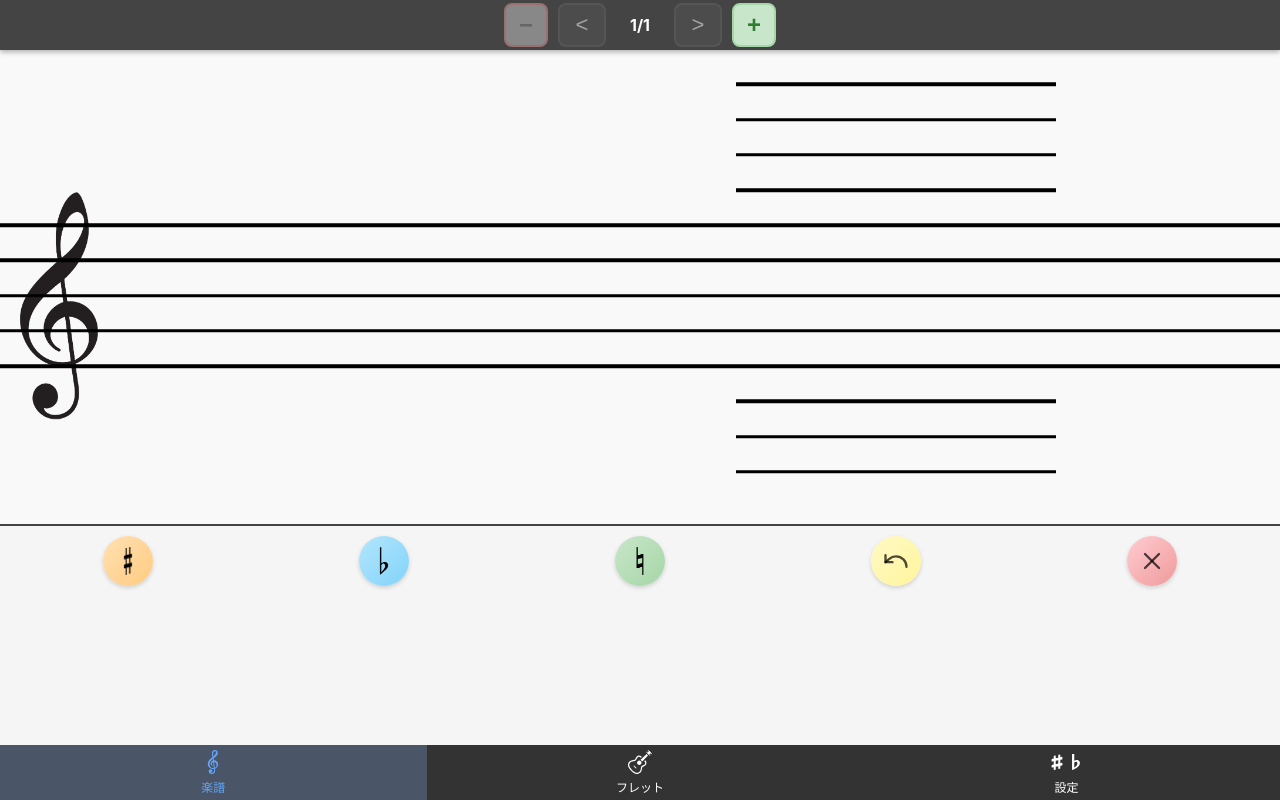
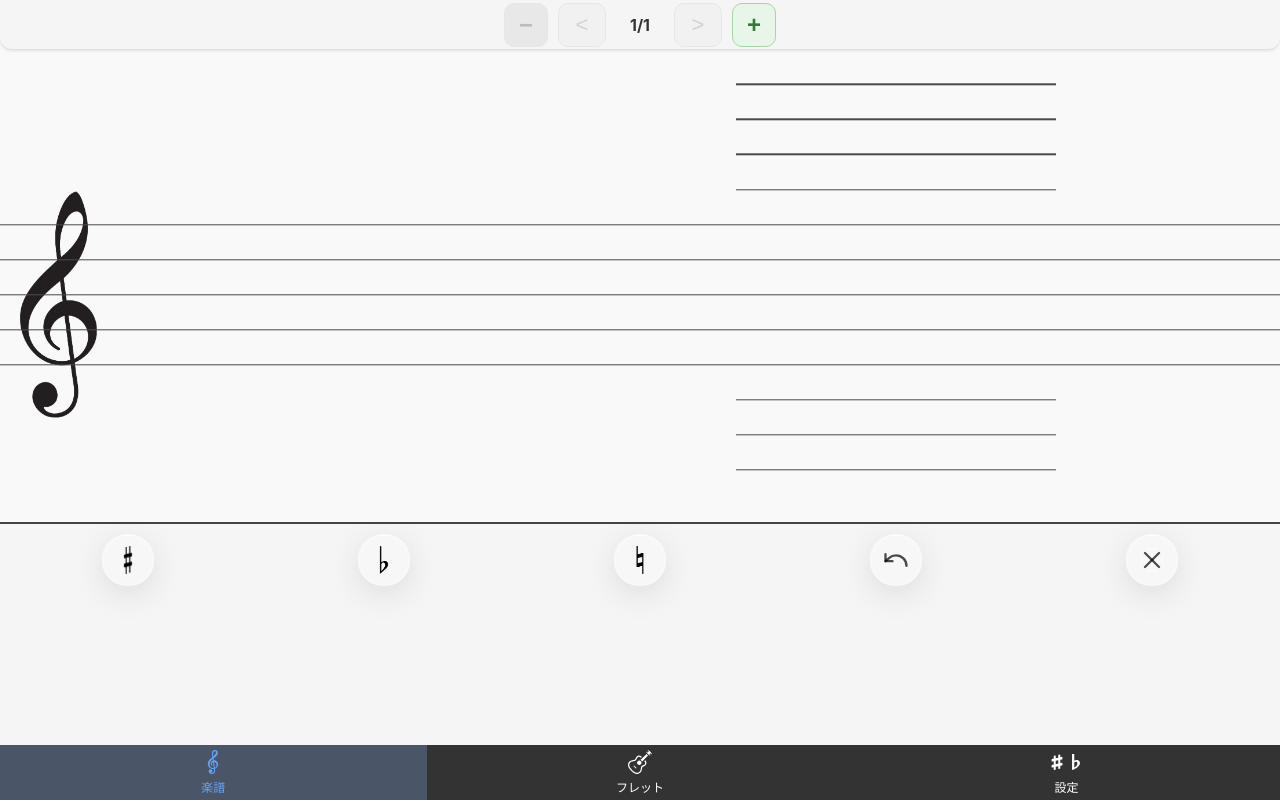
Before and after one commit to kk08321/fret-checker, a React (Vite) app: page / in a window 1280 px wide. Built offline with nearby package versions, Linux system fonts and the light colour scheme.

Commit message:
UI修正

```diff
--- a/src/Bar.tsx
+++ b/src/Bar.tsx
@@ -56,29 +56,29 @@ function Bar(props: BarProps) {
       {/* 調号記号の表示 */}
       {props.showKeySignatureSharp && (
         <div css={getKeySignatureSharpStyle(props.keySignatureIndex ?? 0)}>
-          <AccidentalIcon type="sharp" size={60} />
+          <AccidentalIcon type="sharp" size={54} filter="brightness(0) opacity(0.6)" />
         </div>
       )}
       {props.showKeySignatureFlat && (
         <div css={getKeySignatureFlatStyle(props.keySignatureIndex ?? 0)}>
-          <AccidentalIcon type="flat" size={60} />
+          <AccidentalIcon type="flat" size={54} filter="brightness(0) opacity(0.6)" />
         </div>
       )}
       {props.isInputted && props.noteNumber !== null && (
         <>
           {props.isSharp && (
             <div css={getSharpStyle(props.horizontalOffset)}>
-              <AccidentalIcon type="sharp" size={60} />
+              <AccidentalIcon type="sharp" size={54} filter="brightness(0) opacity(0.6)" />
             </div>
           )}
           {props.isFlat && (
             <div css={getFlatStyle(props.horizontalOffset)}>
-              <AccidentalIcon type="flat" size={60} />
+              <AccidentalIcon type="flat" size={54} filter="brightness(0) opacity(0.6)" />
             </div>
           )}
           {props.isNatural && (
             <div css={getNaturalStyle(props.horizontalOffset)}>
-              <AccidentalIcon type="natural" size={60} />
+              <AccidentalIcon type="natural" size={54} filter="brightness(0) opacity(0.6)" />
             </div>
           )}
           <div css={getNoteEllipseStyle(props.horizontalOffset)}>
@@ -96,9 +96,9 @@ const selected = css`
 
 const accidentalBaseStyle = (offset: number = 0) => css`
   position: absolute;
-  left: calc(70% - 25px - 60px - 8px + ${offset}px);
-  width: 60px;
-  height: 65px;
+  left: calc(70% - 25px - 54px - 8px + ${offset}px);
+  width: 54px;
+  height: 59px;
   z-index: 201;
   display: flex;
   align-items: center;
@@ -144,10 +144,8 @@ const getNoteEllipseStyle = (offset: number = 0) => css`
   color: white;
   font-size: 18px;
   font-weight: bold;
-  box-shadow:
-    0 3px 4px rgba(0, 0, 0, 0.4),
-    inset 0 1px 2px rgba(255, 255, 255, 0.3),
-    inset 0 -1px 2px rgba(0, 0, 0, 0.2);
+  border: 1px solid #999;
+  box-shadow: 0 1px 1px rgba(0, 0, 0, 0.15);
   z-index: 200;
   box-sizing: border-box;
   -webkit-box-sizing: border-box;
@@ -159,8 +157,8 @@ const getNoteEllipseStyle = (offset: number = 0) => css`
 const keySignatureBaseStyle = (index: number = 0) => css`
   position: absolute;
   left: calc(85px + ${index * 10}px);
-  width: 60px;
-  height: 65px;
+  width: 54px;
+  height: 59px;
   z-index: 60;
   display: flex;
   align-items: center;
--- a/src/components/ControlPanel.tsx
+++ b/src/components/ControlPanel.tsx
@@ -28,7 +28,6 @@ const iconButtonBase = css`
   align-items: center;
   justify-content: center;
   transition: all 0.2s ease;
-  box-shadow: 0 2px 4px rgba(0, 0, 0, 0.15);
 
   svg {
     width: 28px;
@@ -38,75 +37,63 @@ const iconButtonBase = css`
 
   &:active {
     transform: scale(0.95);
-    box-shadow: 0 1px 2px rgba(0, 0, 0, 0.15);
   }
 `;
 
-// 各ボタンの個別スタイル
-const sharpButton = css`
-  background: linear-gradient(135deg, #ffe0b2 0%, #ffcc80 100%);
+// すりガラス風の共通スタイル
+const glassButtonStyle = css`
+  background: rgba(255, 255, 255, 0.25);
+  backdrop-filter: blur(10px);
+  -webkit-backdrop-filter: blur(10px);
+  border: 1px solid rgba(255, 255, 255, 0.3);
+  box-shadow:
+    0 8px 32px rgba(0, 0, 0, 0.1),
+    inset 0 1px 0 rgba(255, 255, 255, 0.5);
 
   &:hover {
-    background: linear-gradient(135deg, #ffcc80 0%, #ffb74d 100%);
+    background: rgba(255, 255, 255, 0.35);
+    box-shadow:
+      0 8px 32px rgba(0, 0, 0, 0.15),
+      inset 0 1px 0 rgba(255, 255, 255, 0.6);
   }
 
   &:active {
-    background: linear-gradient(135deg, #ffb74d 0%, #ffa726 100%);
+    background: rgba(255, 255, 255, 0.2);
+    box-shadow:
+      0 4px 16px rgba(0, 0, 0, 0.1),
+      inset 0 1px 0 rgba(255, 255, 255, 0.4);
   }
 `;
 
+// 各ボタンの個別スタイル（全てすりガラス風に統一）
+const sharpButton = css`
+  ${glassButtonStyle};
+`;
+
 const flatButton = css`
-  background: linear-gradient(135deg, #b3e5fc 0%, #81d4fa 100%);
-
-  &:hover {
-    background: linear-gradient(135deg, #81d4fa 0%, #4fc3f7 100%);
-  }
-
-  &:active {
-    background: linear-gradient(135deg, #4fc3f7 0%, #29b6f6 100%);
-  }
+  ${glassButtonStyle};
 `;
 
 const naturalButton = css`
-  background: linear-gradient(135deg, #c8e6c9 0%, #a5d6a7 100%);
-
-  &:hover {
-    background: linear-gradient(135deg, #a5d6a7 0%, #81c784 100%);
-  }
-
-  &:active {
-    background: linear-gradient(135deg, #81c784 0%, #66bb6a 100%);
-  }
+  ${glassButtonStyle};
 `;
 
 const undoButton = css`
-  background: linear-gradient(135deg, #fff9c4 0%, #fff59d 100%);
-
-  &:hover {
-    background: linear-gradient(135deg, #fff59d 0%, #fff176 100%);
-  }
-
-  &:active {
-    background: linear-gradient(135deg, #fff176 0%, #ffee58 100%);
-  }
+  ${glassButtonStyle};
 `;
 
 const clearButton = css`
-  background: linear-gradient(135deg, #ffcdd2 0%, #ef9a9a 100%);
-
-  &:hover {
-    background: linear-gradient(135deg, #ef9a9a 0%, #e57373 100%);
-  }
-
-  &:active {
-    background: linear-gradient(135deg, #e57373 0%, #ef5350 100%);
-  }
+  ${glassButtonStyle};
 `;
 
 const iconButtonActive = css`
-  box-shadow: 0 0 20px rgba(74, 144, 226, 0.8), 0 4px 8px rgba(0, 0, 0, 0.3);
+  background: rgba(255, 255, 255, 0.4) !important;
+  box-shadow:
+    0 0 20px rgba(74, 144, 226, 0.4),
+    0 8px 32px rgba(0, 0, 0, 0.15),
+    inset 0 1px 0 rgba(255, 255, 255, 0.6) !important;
   transform: scale(1.1);
-  border: 2px solid rgba(255, 255, 255, 0.5);
+  border: 1px solid rgba(74, 144, 226, 0.5) !important;
 `;
 
 function ControlPanel({ notes, controlWrapperRef, onClearSelection, onUndo, onSharpModeStart, isSharpMode = false, onFlatModeStart, isFlatMode = false, onNaturalModeStart, isNaturalMode = false }: ControlPanelProps) {
--- a/src/components/MeasureBar.tsx
+++ b/src/components/MeasureBar.tsx
@@ -55,7 +55,9 @@ export const MeasureBar = ({
         right: 0;
         width: 100%;
         height: 50px;
-        background-color: #444;
+        background-color: #f5f5f5;
+        border-bottom: 1px solid #e0e0e0;
+        border-radius: 0 0 12px 12px;
         display: flex;
         align-items: center;
         justify-content: center;
@@ -63,7 +65,7 @@ export const MeasureBar = ({
         padding: 0 10px;
         box-sizing: border-box;
         z-index: 999;
-        box-shadow: 0 2px 5px rgba(0, 0, 0, 0.3);
+        box-shadow: 0 1px 3px rgba(0, 0, 0, 0.1);
       `}
     >
       {/* -ボタン */}
@@ -74,10 +76,10 @@ export const MeasureBar = ({
         css={css`
           width: 44px;
           height: 44px;
-          border-radius: 8px;
-          border: 2px solid #ef9a9a;
-          background-color: ${totalMeasures <= 1 ? '#ccc' : '#ffcdd2'};
-          color: ${totalMeasures <= 1 ? '#888' : '#c62828'};
+          border-radius: 10px;
+          border: 1px solid ${totalMeasures <= 1 ? '#ddd' : '#ef9a9a'};
+          background-color: ${totalMeasures <= 1 ? '#e0e0e0' : '#ffebee'};
+          color: ${totalMeasures <= 1 ? '#999' : '#c62828'};
           font-size: 24px;
           font-weight: bold;
           cursor: ${totalMeasures <= 1 ? 'not-allowed' : 'pointer'};
@@ -86,10 +88,10 @@ export const MeasureBar = ({
           justify-content: center;
           transition: all 0.2s;
           box-sizing: border-box;
-          opacity: ${totalMeasures <= 1 ? 0.5 : 1};
+          opacity: ${totalMeasures <= 1 ? 0.6 : 1};
 
           &:hover:not(:disabled) {
-            background-color: #ef9a9a;
+            background-color: #ffcdd2;
             transform: scale(1.05);
           }
 
@@ -118,10 +120,10 @@ export const MeasureBar = ({
           css={css`
             width: 48px;
             height: 44px;
-            border-radius: 8px;
-            border: 2px solid #666;
-            background-color: ${currentMeasureIndex === 0 ? '#555' : '#666'};
-            color: white;
+            border-radius: 10px;
+            border: 1px solid ${currentMeasureIndex === 0 ? '#ddd' : '#bbb'};
+            background-color: ${currentMeasureIndex === 0 ? '#f0f0f0' : '#fff'};
+            color: ${currentMeasureIndex === 0 ? '#bbb' : '#333'};
             font-size: 22px;
             cursor: ${currentMeasureIndex === 0 ? 'not-allowed' : 'pointer'};
             display: flex;
@@ -129,10 +131,11 @@ export const MeasureBar = ({
             justify-content: center;
             transition: all 0.2s;
             box-sizing: border-box;
-            opacity: ${currentMeasureIndex === 0 ? 0.5 : 1};
+            opacity: ${currentMeasureIndex === 0 ? 0.6 : 1};
 
             &:hover:not(:disabled) {
-              background-color: #777;
+              background-color: #f5f5f5;
+              border-color: #999;
               transform: scale(1.05);
             }
 
@@ -148,7 +151,7 @@ export const MeasureBar = ({
         {/* 小節数ラベル */}
         <div
           css={css`
-            color: white;
+            color: #333;
             font-size: 16px;
             font-weight: bold;
             min-width: 60px;
@@ -166,10 +169,10 @@ export const MeasureBar = ({
           css={css`
             width: 48px;
             height: 44px;
-            border-radius: 8px;
-            border: 2px solid #666;
-            background-color: ${currentMeasureIndex >= totalMeasures - 1 ? '#555' : '#666'};
-            color: white;
+            border-radius: 10px;
+            border: 1px solid ${currentMeasureIndex >= totalMeasures - 1 ? '#ddd' : '#bbb'};
+            background-color: ${currentMeasureIndex >= totalMeasures - 1 ? '#f0f0f0' : '#fff'};
+            color: ${currentMeasureIndex >= totalMeasures - 1 ? '#bbb' : '#333'};
             font-size: 22px;
             cursor: ${currentMeasureIndex >= totalMeasures - 1 ? 'not-allowed' : 'pointer'};
             display: flex;
@@ -177,10 +180,11 @@ export const MeasureBar = ({
             justify-content: center;
             transition: all 0.2s;
             box-sizing: border-box;
-            opacity: ${currentMeasureIndex >= totalMeasures - 1 ? 0.5 : 1};
+            opacity: ${currentMeasureIndex >= totalMeasures - 1 ? 0.6 : 1};
 
             &:hover:not(:disabled) {
-              background-color: #777;
+              background-color: #f5f5f5;
+              border-color: #999;
               transform: scale(1.05);
             }
 
@@ -201,9 +205,9 @@ export const MeasureBar = ({
         css={css`
           width: 44px;
           height: 44px;
-          border-radius: 8px;
-          border: 2px solid #a5d6a7;
-          background-color: #c8e6c9;
+          border-radius: 10px;
+          border: 1px solid #a5d6a7;
+          background-color: #e8f5e9;
           color: #2e7d32;
           font-size: 24px;
           font-weight: bold;
@@ -215,7 +219,8 @@ export const MeasureBar = ({
           box-sizing: border-box;
 
           &:hover {
-            background-color: #a5d6a7;
+            background-color: #c8e6c9;
+            border-color: #81c784;
             transform: scale(1.05);
           }
 
--- a/src/styles/sheetPageStyles.ts
+++ b/src/styles/sheetPageStyles.ts
@@ -66,7 +66,7 @@ export const whiteBarWrapperCss = css`
 
 const barCss = css`
   width: 100%;
-  height: 20%;
+  height: 8%;
   position: relative;
   top: 50%;
   left: 50%;
@@ -78,12 +78,12 @@ const barCss = css`
 
 export const blackLongBarCss = css`
   ${barCss};
-  background-color: black;
+  background-color: #4a4a4a;
 `;
 
 export const blackShortBarCss = css`
   ${barCss};
-  background-color: black;
+  background-color: #4a4a4a;
   width: 25%;
   left: 70%;
 `;
```
